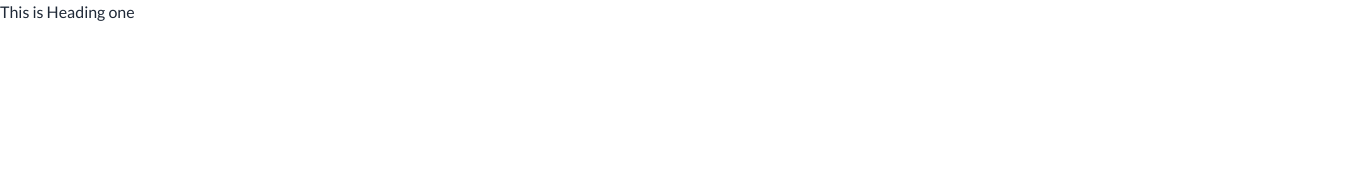
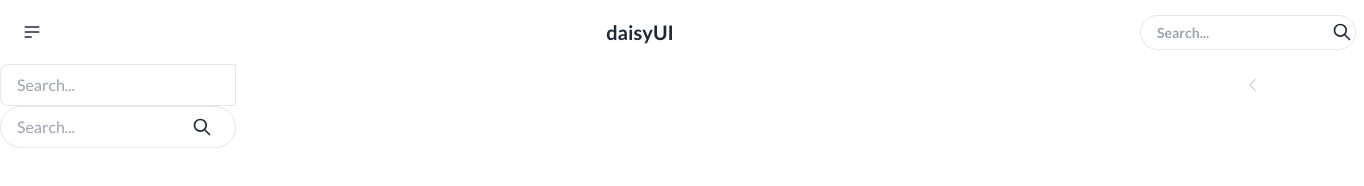
Before and after one commit to emurmudu/Fruit-Burst, a website: page index.html in a window 1280 px wide. Shown: the whole page, 1364 px wide, since content can reach past the window. Drawn offline with nearby package versions, Linux system fonts and the light colour scheme.

Commit message:
different link added

```diff
--- a/index.html
+++ b/index.html
@@ -43,7 +43,97 @@
 </head>
 
 <body class="font-lato">
-    <h1>This is Heading one</h1>
+    <header>
+        <!-- navbar section -->
+        <section class="container mx-auto">
+            <div class="navbar bg-base-100">
+                <div class="navbar-start">
+                    <div class="dropdown">
+                        <label tabindex="0" class="btn btn-ghost btn-circle">
+                            <svg xmlns="http://www.w3.org/2000/svg" class="h-5 w-5" fill="none" viewBox="0 0 24 24"
+                                stroke="currentColor">
+                                <path stroke-linecap="round" stroke-linejoin="round" stroke-width="2"
+                                    d="M4 6h16M4 12h16M4 18h7" />
+                            </svg>
+                        </label>
+                        <ul tabindex="0"
+                            class="menu menu-sm dropdown-content mt-3 z-[1] p-2 shadow bg-base-100 rounded-box w-52">
+                            <li><a>Homepage</a></li>
+                            <li><a>Portfolio</a></li>
+                            <li><a>About</a></li>
+                        </ul>
+                    </div>
+                </div>
+                <div class="navbar-center">
+                    <a class="btn btn-ghost normal-case text-xl">daisyUI</a>
+                </div>
+                <div class="navbar-end">
+                    <button class="btn btn-ghost btn-circle">
+
+                        <div class="relative">
+                            <input type="text"
+                                class="border rounded-full py-2 px-4 pr-10 focus:outline-none focus:ring focus:border-blue-300"
+                                placeholder="Search...">
+                            <div class="absolute inset-y-0 left-48 pr-3 flex items-center pointer-events-none">
+                                <svg xmlns="http://www.w3.org/2000/svg" class="h-5 w-5" fill="none" viewBox="0 0 24 24"
+                                    stroke="currentColor">
+                                    <path stroke-linecap="round" stroke-linejoin="round" stroke-width="2"
+                                        d="M21 21l-6-6m2-5a7 7 0 11-14 0 7 7 0 0114 0z"></path>
+                                </svg>
+                            </div>
+                        </div>
+                    </button>
+                    <!-- <button class="btn btn-ghost btn-circle">
+                        <div class="indicator">
+                            <svg xmlns="http://www.w3.org/2000/svg" class="h-5 w-5" fill="none" viewBox="0 0 24 24"
+                                stroke="currentColor">
+                                <path stroke-linecap="round" stroke-linejoin="round" stroke-width="2"
+                                    d="M15 17h5l-1.405-1.405A2.032 2.032 0 0118 14.158V11a6.002 6.002 0 00-4-5.659V5a2 2 0 10-4 0v.341C7.67 6.165 6 8.388 6 11v3.159c0 .538-.214 1.055-.595 1.436L4 17h5m6 0v1a3 3 0 11-6 0v-1m6 0H9" />
+                            </svg>
+                            <span class="badge badge-xs badge-primary indicator-item"></span>
+                        </div>
+                    </button> -->
+                </div>
+            </div>
+
+
+
+            <div class="relative">
+                <input type="text"
+                    class="border rounded-l-lg py-2 px-4 pr-10 focus:outline-none focus:ring focus:border-blue-300"
+                    placeholder="Search...">
+                <div class="absolute inset-y-0 right-0 pr-3 flex items-center pointer-events-none">
+                    <svg class="w-5 h-5 text-gray-400" fill="none" stroke="currentColor" viewBox="0 0 24 24"
+                        xmlns="http://www.w3.org/2000/svg">
+                        <path strokeLinecap="round" strokeLinejoin="round" strokeWidth="2" d="M9 19l-7-7 7-7"></path>
+                    </svg>
+                </div>
+            </div>
+
+
+
+            <div class="relative">
+                <input type="text"
+                    class="border rounded-full py-2 px-4 pr-10 focus:outline-none focus:ring focus:border-blue-300"
+                    placeholder="Search...">
+                <div class="absolute inset-y-0 left-48 pr-3 flex items-center pointer-events-none">
+                    <svg xmlns="http://www.w3.org/2000/svg" class="h-5 w-5" fill="none" viewBox="0 0 24 24"
+                        stroke="currentColor">
+                        <path stroke-linecap="round" stroke-linejoin="round" stroke-width="2"
+                            d="M21 21l-6-6m2-5a7 7 0 11-14 0 7 7 0 0114 0z"></path>
+                    </svg>
+                </div>
+            </div>
+        </section>
+    </header>
+
+    <main>
+
+    </main>
+
+    <footer>
+
+    </footer>
 </body>
 
 </html>
```
Also changed, not shown: test.html (added, +46 -0 lines).
